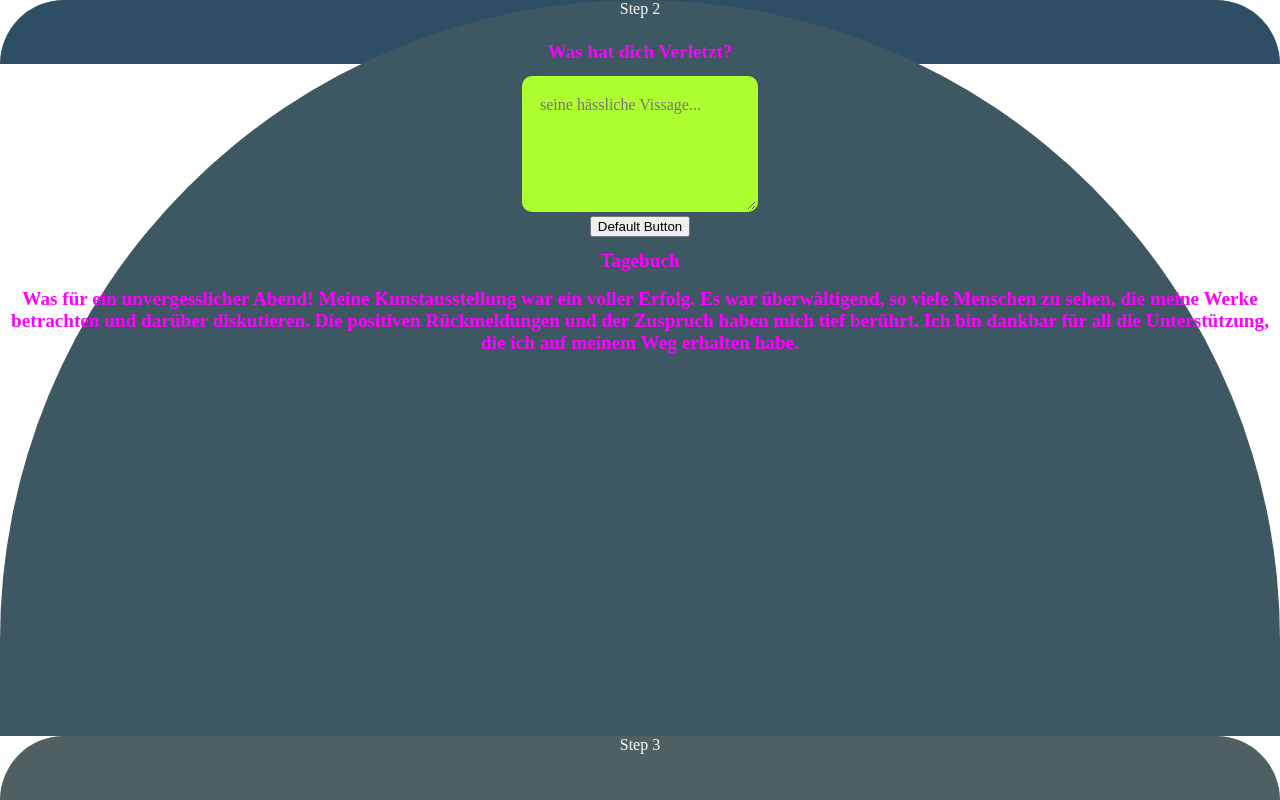
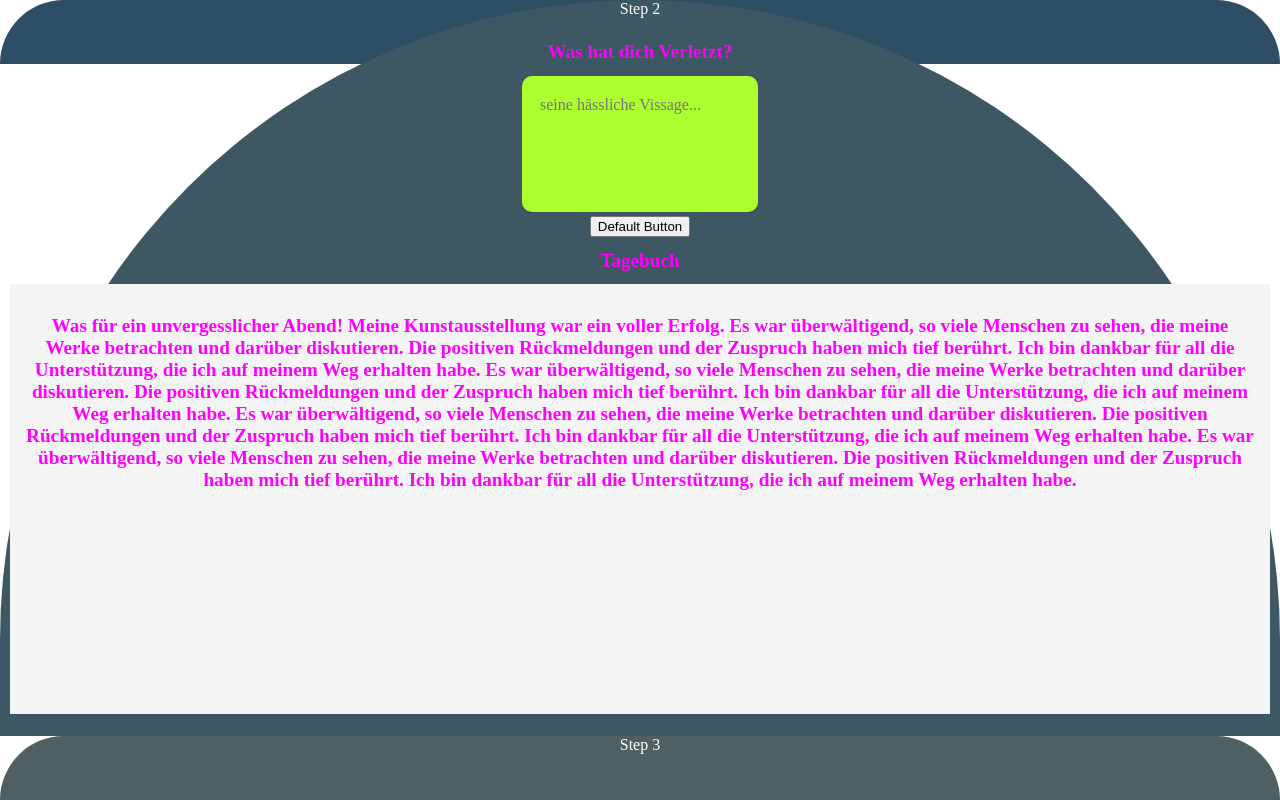
Before and after one commit to FauFauXD/Eternal_Sunshine, a plain HTML site: page index.html in a window 1280 px wide. Both pictures are taken after a click on the element "Step 2". Drawn offline with Linux system fonts and the light colour scheme; a web font is replaced by a local one.

Commit message:
Update index.html

```diff
--- a/index.html
+++ b/index.html
@@ -170,6 +170,8 @@ h2{
   width: 200px;
   height: 100px;
   transition: all 0.2s;
+  resize: none;
+  overflow: auto;
 }
 
 .textarea:hover {
@@ -197,6 +199,15 @@ h2{
   margin: 4px 2px;
   cursor: pointer;
 }
+
+
+.scroll-box {
+    background: #f4f4f4;
+    height: 400px; /* maximum height of the box, feel free to change this! */
+    padding: 15px;
+    overflow-y: scroll;
+}
+
 
 
   </style>
@@ -269,7 +280,14 @@ h2{
           <button>Default Button</button>
 
           <h1>Tagebuch</h1>
-          <h2>Was für ein unvergesslicher Abend! Meine Kunstausstellung war ein voller Erfolg. Es war überwältigend, so viele Menschen zu sehen, die meine Werke betrachten und darüber diskutieren. Die positiven Rückmeldungen und der Zuspruch haben mich tief berührt. Ich bin dankbar für all die Unterstützung, die ich auf meinem Weg erhalten habe.</h2>
+          <div class="scroll-box"> <h2>Was für ein unvergesslicher Abend! Meine Kunstausstellung war ein voller Erfolg.
+            Es war überwältigend, so viele Menschen zu sehen, die meine Werke betrachten und darüber diskutieren. Die positiven Rückmeldungen und der Zuspruch haben mich tief berührt. Ich bin dankbar für all die Unterstützung, die ich auf meinem Weg erhalten habe.
+            Es war überwältigend, so viele Menschen zu sehen, die meine Werke betrachten und darüber diskutieren. Die positiven Rückmeldungen und der Zuspruch haben mich tief berührt. Ich bin dankbar für all die Unterstützung, die ich auf meinem Weg erhalten habe.
+            Es war überwältigend, so viele Menschen zu sehen, die meine Werke betrachten und darüber diskutieren. Die positiven Rückmeldungen und der Zuspruch haben mich tief berührt. Ich bin dankbar für all die Unterstützung, die ich auf meinem Weg erhalten habe.
+            Es war überwältigend, so viele Menschen zu sehen, die meine Werke betrachten und darüber diskutieren. Die positiven Rückmeldungen und der Zuspruch haben mich tief berührt. Ich bin dankbar für all die Unterstützung, die ich auf meinem Weg erhalten habe.</h2>
+
+          </div>
+          <h2></h2>
 
 
 
```
